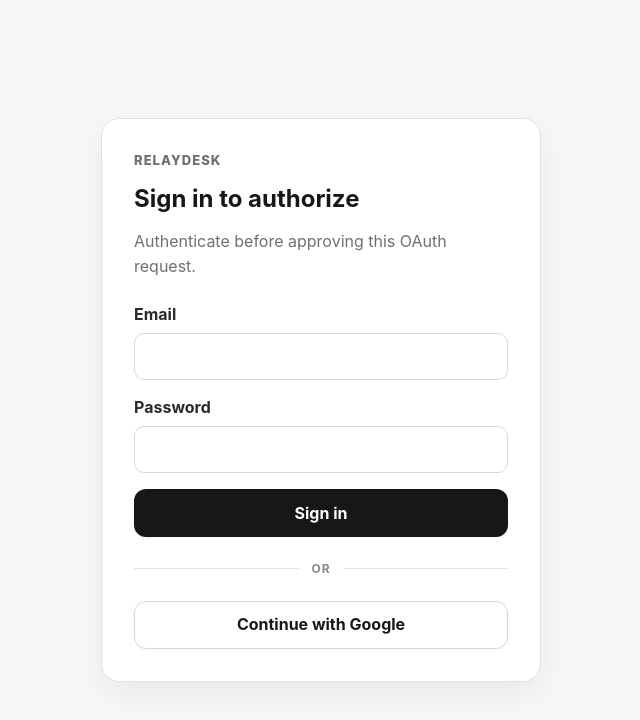
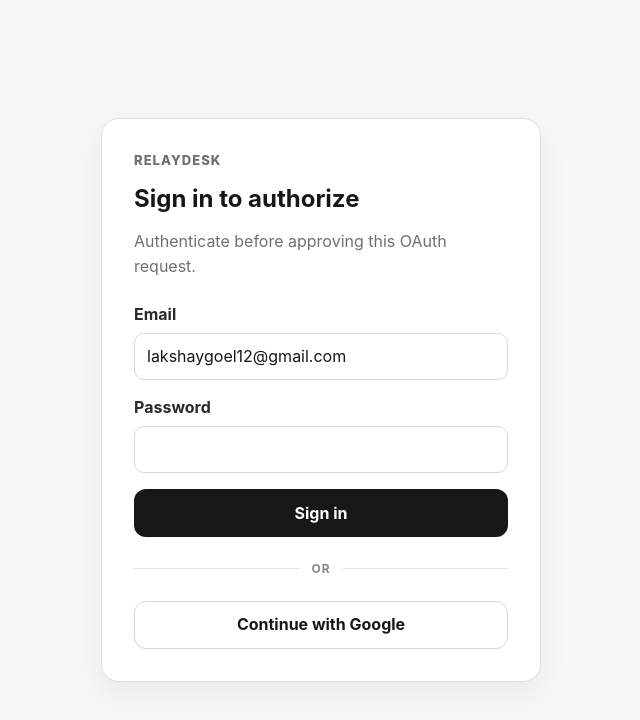
Before and after one commit to Lakshay-24/RelayDesk, a Next.js app: page /oauth/login in a window 1280 px wide. Shown: the top 720 px of the page, without its empty margins (319-959 px from the left). Built offline with nearby package versions, Linux system fonts and the light colour scheme.

Commit message:
Preset internal RelayDesk login email

```diff
--- a/app/oauth/login/page.tsx
+++ b/app/oauth/login/page.tsx
@@ -4,11 +4,13 @@
 import { useRouter, useSearchParams } from "next/navigation";
 import { createClient } from "@/lib/supabase/client";
 
+const INTERNAL_RELAYDESK_EMAIL = "lakshaygoel12@gmail.com";
+
 function OAuthLoginForm() {
   const search = useSearchParams();
   const router = useRouter();
   const authorizationId = search.get("authorization_id") ?? "";
-  const [email, setEmail] = useState("");
+  const [email] = useState(INTERNAL_RELAYDESK_EMAIL);
   const [password, setPassword] = useState("");
   const [error, setError] = useState("");
   const [busy, setBusy] = useState(false);
@@ -20,7 +22,7 @@
     if (!authorizationId) return setError("Missing authorization_id");
     setBusy(true); setError("");
     const supabase = createClient();
-    const { data, error: authError } = await supabase.auth.signInWithPassword({ email: email.trim(), password });
+    const { data, error: authError } = await supabase.auth.signInWithPassword({ email, password });
     if (authError || !data.session) {
       setError(authError?.message ?? "Sign-in failed");
       setBusy(false);
@@ -35,7 +37,10 @@
     setBusy(true); setError("");
     const supabase = createClient();
     const redirectTo = `${window.location.origin}/oauth/callback?authorization_id=${encodeURIComponent(authorizationId)}`;
-    const { error: authError } = await supabase.auth.signInWithOAuth({ provider: "google", options: { redirectTo } });
+    const { error: authError } = await supabase.auth.signInWithOAuth({
+      provider: "google",
+      options: { redirectTo, queryParams: { login_hint: INTERNAL_RELAYDESK_EMAIL } },
+    });
     if (authError) { setError(authError.message); setBusy(false); }
   }
 
@@ -45,7 +50,7 @@
       <h1>Sign in to authorize</h1>
       <p className="muted auth-intro">Authenticate before approving this OAuth request.</p>
       <form className="form-stack" onSubmit={submit}>
-        <label>Email<input type="email" value={email} onChange={(e) => setEmail(e.target.value)} required /></label>
+        <label>Email<input type="email" value={email} readOnly /></label>
         <label>Password<input type="password" value={password} onChange={(e) => setPassword(e.target.value)} required /></label>
         {error && <p className="form-error" role="alert">{error}</p>}
         <button className="primary-button auth-submit" disabled={busy}>{busy ? "Please wait…" : "Sign in"}</button>
```
